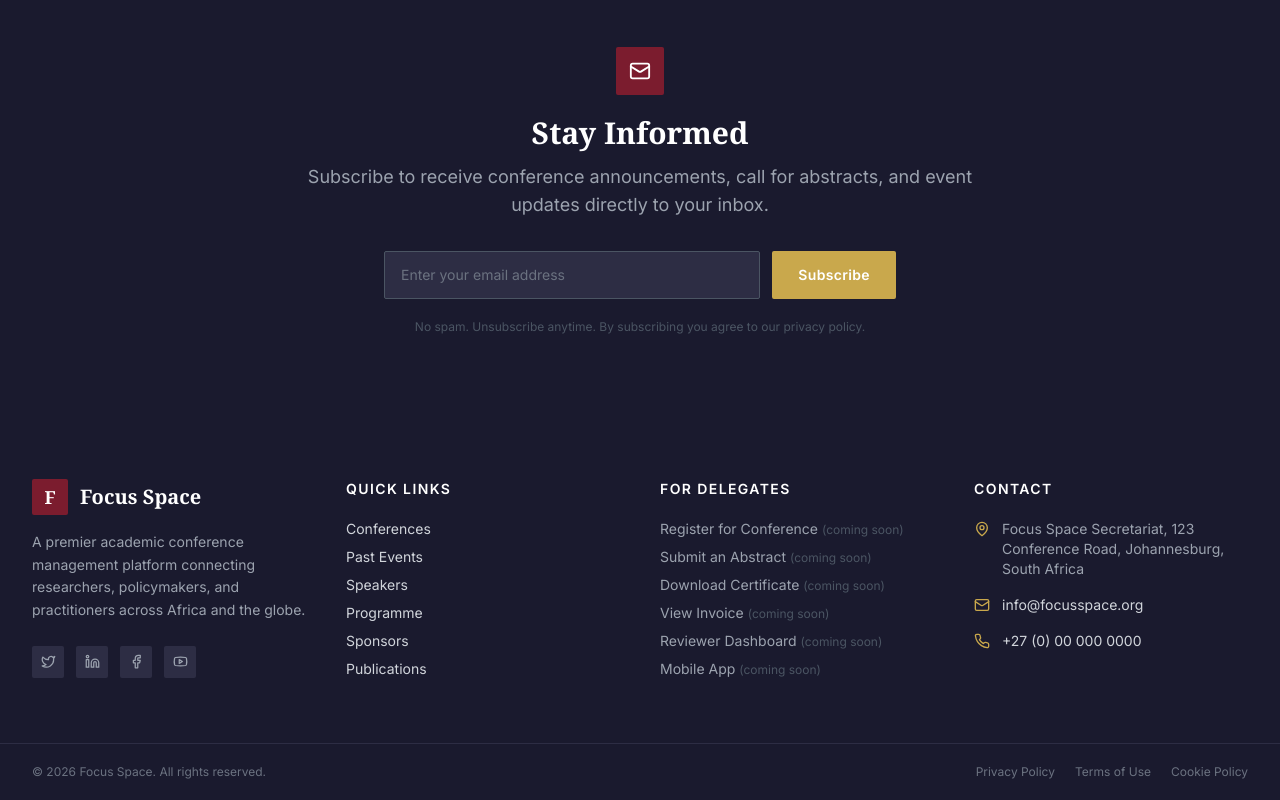
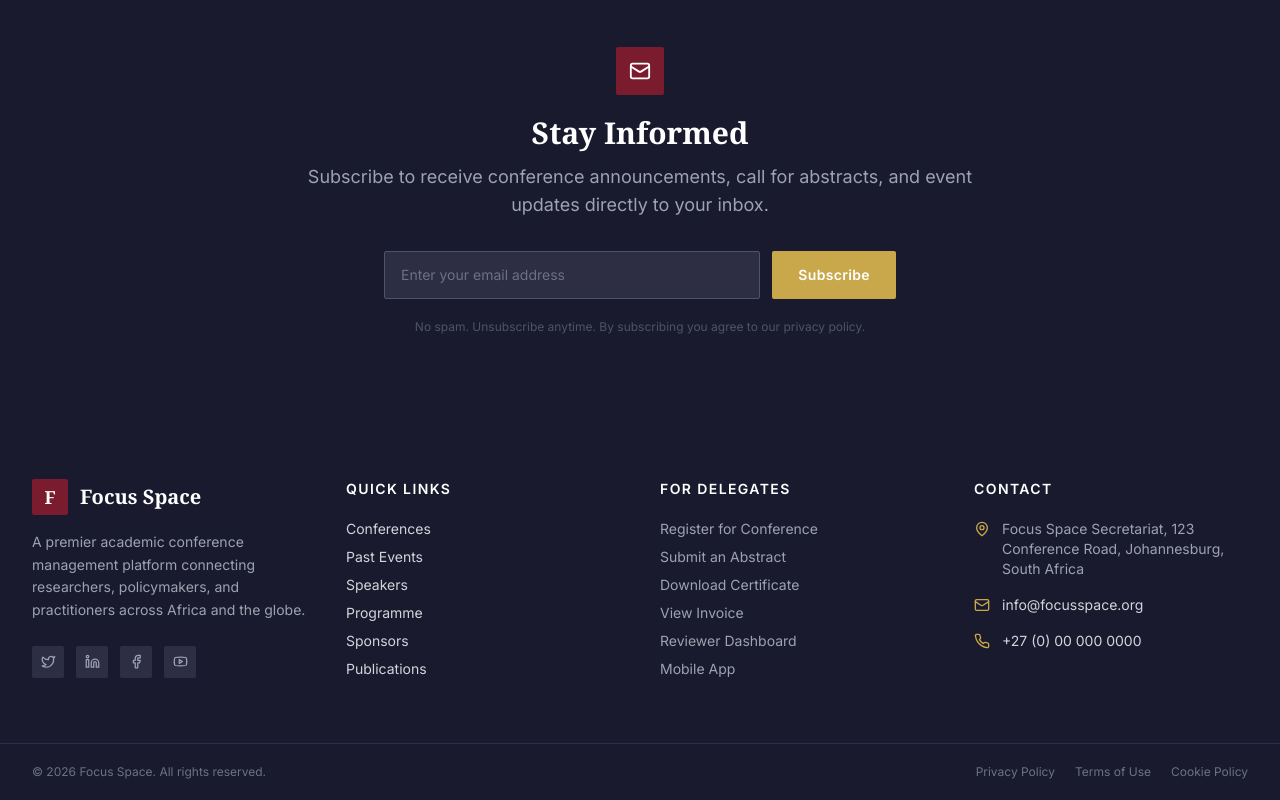
Before and after one commit to mabonza/focusspace-new, a React (Vite) app in the folder frontend/: page / in a window 1280 px wide. Shown: the part 4822-5622 px from the top of the page. Built offline with nearby package versions, Linux system fonts and the light colour scheme; no server answers.

Commit message:
correct-footer

```diff
--- a/frontend/src/components/Footer.tsx
+++ b/frontend/src/components/Footer.tsx
@@ -66,7 +66,7 @@
               ].map((item) => (
                 <li key={item}>
                   <a href="#" className="hover:text-gold transition-colors text-gray-400 cursor-not-allowed">
-                    {item} <span className="text-xs text-gray-600">(coming soon)</span>
+                    {item} <span className="text-xs text-gray-600"></span>
                   </a>
                 </li>
               ))}
```
Also changed, not shown: 1 other file (tests, documents, lock files or other folders).
